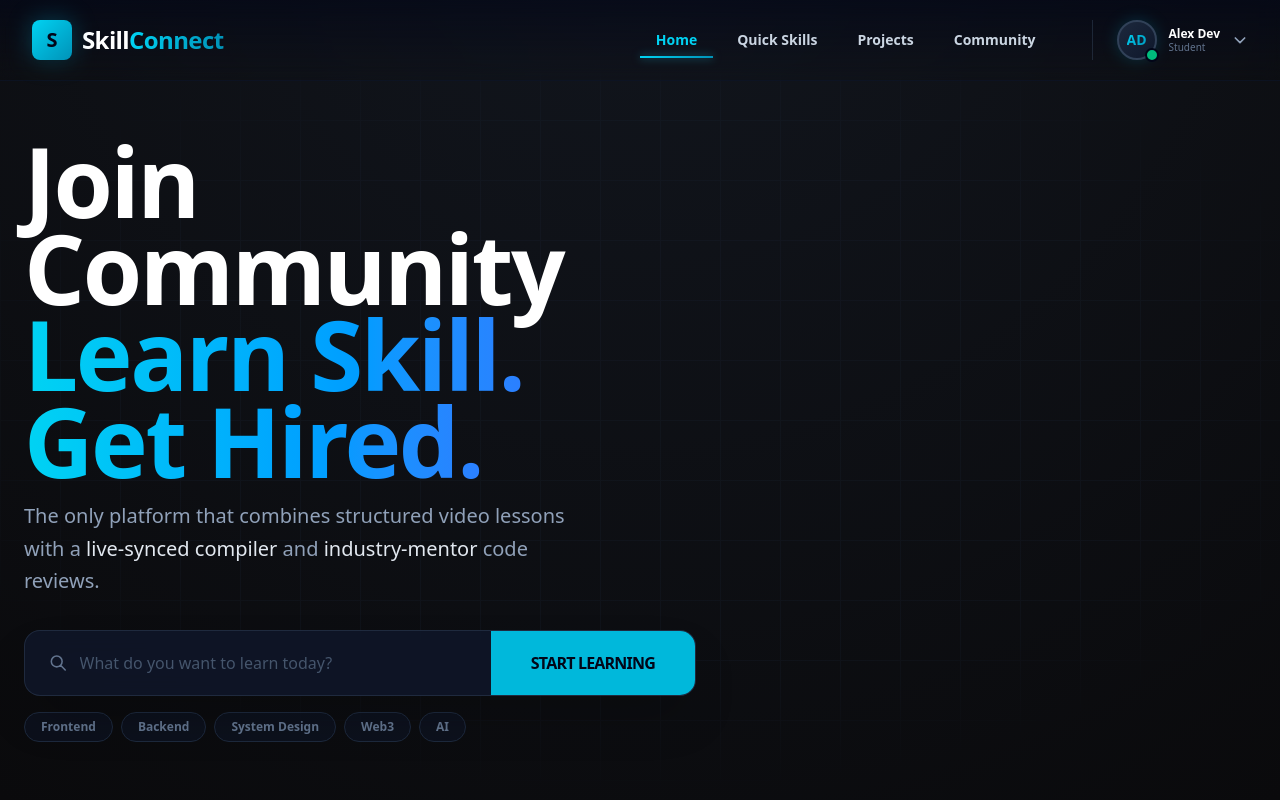
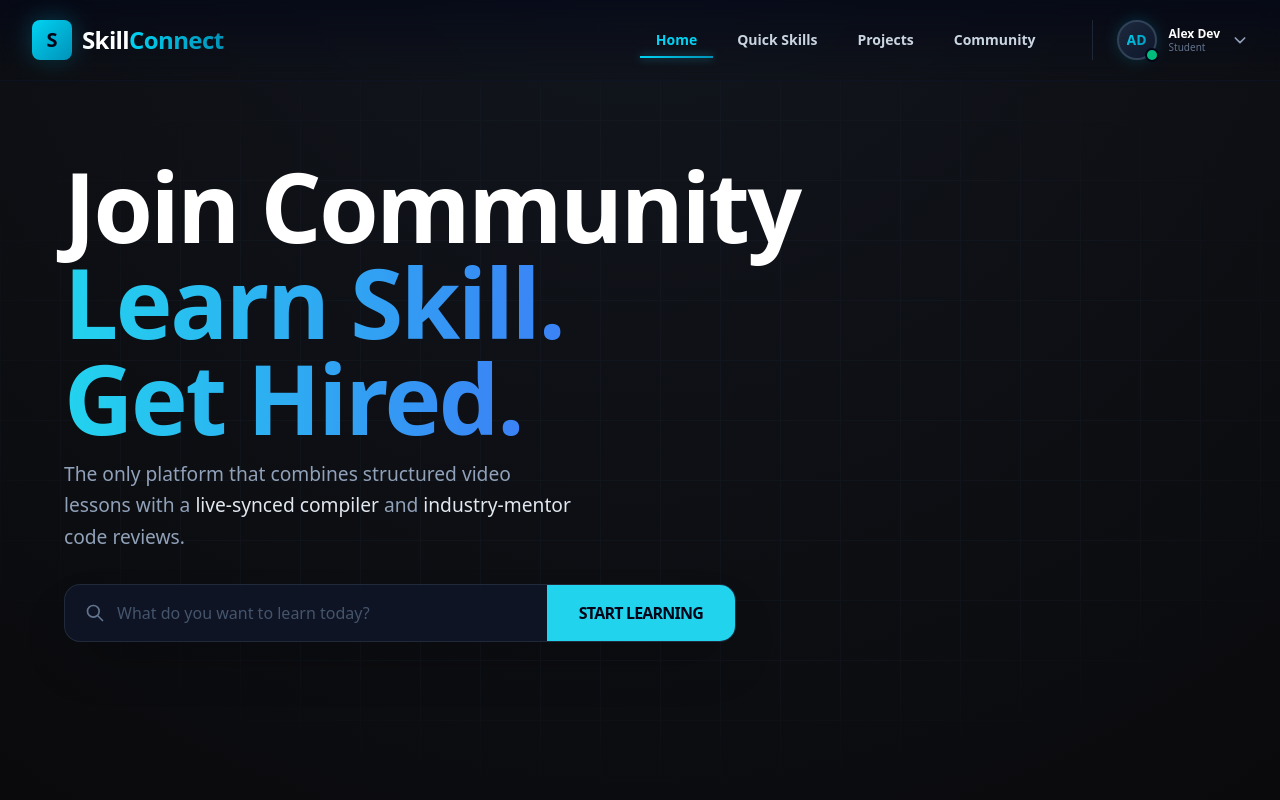
Before and after one commit to RZcodes01/Frontend, a React (Vite) app: page / in a window 1280 px wide. Shown: the top 800 px of the page. Built offline with nearby package versions, Linux system fonts and the light colour scheme; sample sign-in values are in the browser's storage.

Commit message:
changed the hero section

```diff
--- a/src/components/Hero.jsx
+++ b/src/components/Hero.jsx
@@ -1,60 +1,111 @@
-import React from 'react';
+import { useState } from "react";
 
 export default function Hero() {
+  const [hovered, setHovered] = useState(null);
+
   return (
-    <section className="relative min-h-screen flex items-center bg-[#0a0a0c] text-slate-200 overflow-hidden">
-
-      {/* --- BACKGROUND ARCHITECTURE --- */}
+    <section
+      className="relative min-h-screen flex items-center justify-center bg-[#0a0a0c] text-slate-200 overflow-hidden"
+    >
+      {/* BACKGROUND */}
       <div className="absolute inset-0 z-0">
-        <div className="absolute inset-0 bg-[radial-gradient(circle_at_50%_-20%,#1e293b,transparent)] opacity-40"></div>
-        {/* Engineering Grid */}
-        <div className="absolute inset-0 bg-[linear-gradient(to_right,#1e293b_1px,transparent_1px),linear-gradient(to_bottom,#1e293b_1px,transparent_1px)] bg-[size:60px_60px] [mask-image:radial-gradient(ellipse_60%_50%_at_50%_50%,#000_70%,transparent_100%)] opacity-20"></div>
+        <div
+          className="absolute inset-0 opacity-40"
+          style={{ background: "radial-gradient(circle at 50% -20%, #1e293b, transparent)" }}
+        />
+        <div
+          className="absolute inset-0 opacity-20"
+          style={{
+            backgroundImage:
+              "linear-gradient(to right, #1e293b 1px, transparent 1px), linear-gradient(to bottom, #1e293b 1px, transparent 1px)",
+            backgroundSize: "60px 60px",
+            maskImage: "radial-gradient(ellipse 60% 50% at 50% 50%, #000 70%, transparent 100%)",
+            WebkitMaskImage: "radial-gradient(ellipse 60% 50% at 50% 50%, #000 70%, transparent 100%)",
+          }}
+        />
       </div>
 
-      <div className="relative z-10 container mx-auto px-6 grid lg:grid-cols-12 gap-16 items-center pt-20">
+      {/* MAIN CONTENT */}
+      <div className="relative z-10 w-full flex flex-col px-4 sm:px-8 lg:px-16 py-20 sm:py-24 lg:py-32 max-w-7xl mx-auto">
 
-        {/* LEFT: STRATEGIC COPY */}
-        <div className="lg:col-span-7 space-y-8">
-          <div className="space-y-4">
+        {/* HERO BODY — stacks vertically on mobile, side-by-side on xl */}
+        <div className="flex flex-col xl:flex-row xl:items-center gap-12 xl:gap-20">
 
+          {/* LEFT: Copy */}
+          <div className="flex flex-col gap-8 flex-1">
 
-            <h1 className="text-6xl md:text-8xl font-black tracking-tight text-white leading-[0.9]">
-              Join Community <br />
-              <span className="text-transparent bg-clip-text bg-gradient-to-r from-cyan-400 to-blue-500">Learn Skill.</span><br></br>
-              <span className="text-transparent bg-clip-text bg-gradient-to-r from-cyan-400 to-blue-500">Get Hired.</span>
+            {/* Headline */}
+            <div className="flex flex-col gap-3">
+              <h1
+                className="font-black tracking-tight text-white leading-none"
+                style={{ fontSize: "clamp(2.8rem, 8vw, 6rem)" }}
+              >
+                Join Community
+                <br />
+                <span
+                  className="text-transparent bg-clip-text"
+                  style={{ backgroundImage: "linear-gradient(to right, #22d3ee, #3b82f6)" }}
+                >
+                  Learn Skill.
+                </span>
+                <br />
+                <span
+                  className="text-transparent bg-clip-text"
+                  style={{ backgroundImage: "linear-gradient(to right, #22d3ee, #3b82f6)" }}
+                >
+                  Get Hired.
+                </span>
               </h1>
 
-            <p className="text-xl text-slate-400 max-w-xl leading-relaxed font-medium">
-              The only platform that combines structured video lessons with a
-              <span className="text-slate-200"> live-synced compiler </span> and
-              <span className="text-slate-200"> industry-mentor </span> code reviews.
+              <p
+                className="text-slate-400 leading-relaxed font-medium max-w-lg"
+                style={{ fontSize: "clamp(0.95rem, 2vw, 1.2rem)" }}
+              >
+                The only platform that combines structured video lessons with a{" "}
+                <span className="text-slate-200">live-synced compiler</span> and{" "}
+                <span className="text-slate-200">industry-mentor</span> code reviews.
               </p>
             </div>
 
-          {/* Search & Category Pills */}
-          <div className="space-y-4">
-            <div className="flex flex-col sm:flex-row gap-0 max-w-2xl bg-slate-900/80 backdrop-blur-md border border-slate-700/50 rounded-2xl overflow-hidden focus-within:border-cyan-500/50 transition-all shadow-2xl">
-              <div className="flex-1 flex items-center px-6 py-5 gap-3">
-                <svg className="w-5 h-5 text-slate-500" fill="none" stroke="currentColor" viewBox="0 0 24 24">
-                  <path strokeLinecap="round" strokeLinejoin="round" strokeWidth="2" d="M21 21l-6-6m2-5a7 7 0 11-14 0 7 7 0 0114 0z" />
+            {/* Search Bar */}
+            <div className="flex flex-col gap-4 w-full max-w-2xl">
+              <div
+                className="flex flex-col sm:flex-row overflow-hidden rounded-2xl shadow-2xl w-full"
+                style={{
+                  background: "rgba(15,23,42,0.8)",
+                  backdropFilter: "blur(12px)",
+                  border: "1px solid rgba(51,65,85,0.5)",
+                }}
+              >
+                <div className="flex flex-1 items-center px-5 py-4 gap-3">
+                  <svg
+                    className="w-5 h-5 text-slate-500 shrink-0"
+                    fill="none"
+                    stroke="currentColor"
+                    viewBox="0 0 24 24"
+                  >
+                    <path
+                      strokeLinecap="round"
+                      strokeLinejoin="round"
+                      strokeWidth={2}
+                      d="M21 21l-6-6m2-5a7 7 0 11-14 0 7 7 0 0114 0z"
+                    />
                   </svg>
                   <input
                     type="text"
                     placeholder="What do you want to learn today?"
-                  className="bg-transparent text-white w-full outline-none text-base placeholder:text-slate-600"
+                    className="bg-transparent text-white w-full outline-none text-sm sm:text-base placeholder-slate-600"
                   />
                 </div>
-              <button className="bg-cyan-500 text-slate-950 px-10 py-5 font-black hover:bg-cyan-400 transition-all uppercase tracking-tighter">
+                <button
+                  className="font-black uppercase tracking-tighter text-slate-950 px-8 py-4 w-full sm:w-auto transition-colors duration-150 text-sm sm:text-base"
+                  style={{ background: "#22d3ee" }}
+                  onMouseEnter={(e) => (e.currentTarget.style.background = "#67e8f9")}
+                  onMouseLeave={(e) => (e.currentTarget.style.background = "#22d3ee")}
+                >
                   Start Learning
                 </button>
               </div>
-
-            <div className="flex flex-wrap gap-2">
-              {['Frontend', 'Backend', 'System Design', 'Web3', 'AI'].map((cat) => (
-                <button key={cat} className="px-4 py-1.5 rounded-full border border-slate-800 text-xs font-bold text-slate-500 hover:border-cyan-500/50 hover:text-cyan-400 transition-all bg-slate-900/50">
-                  {cat}
-                </button>
-              ))}
             </div>
           </div>
         </div>
```
Lines whose indentation alone changed are shown as unchanged.
